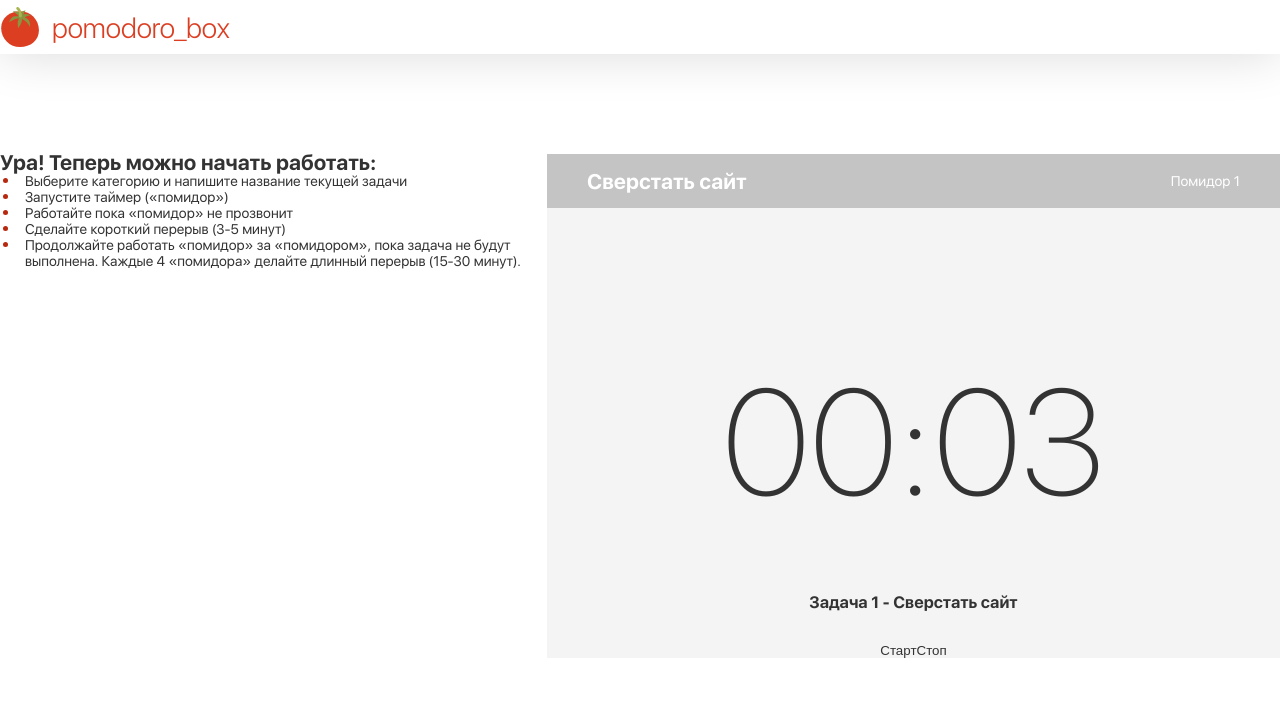
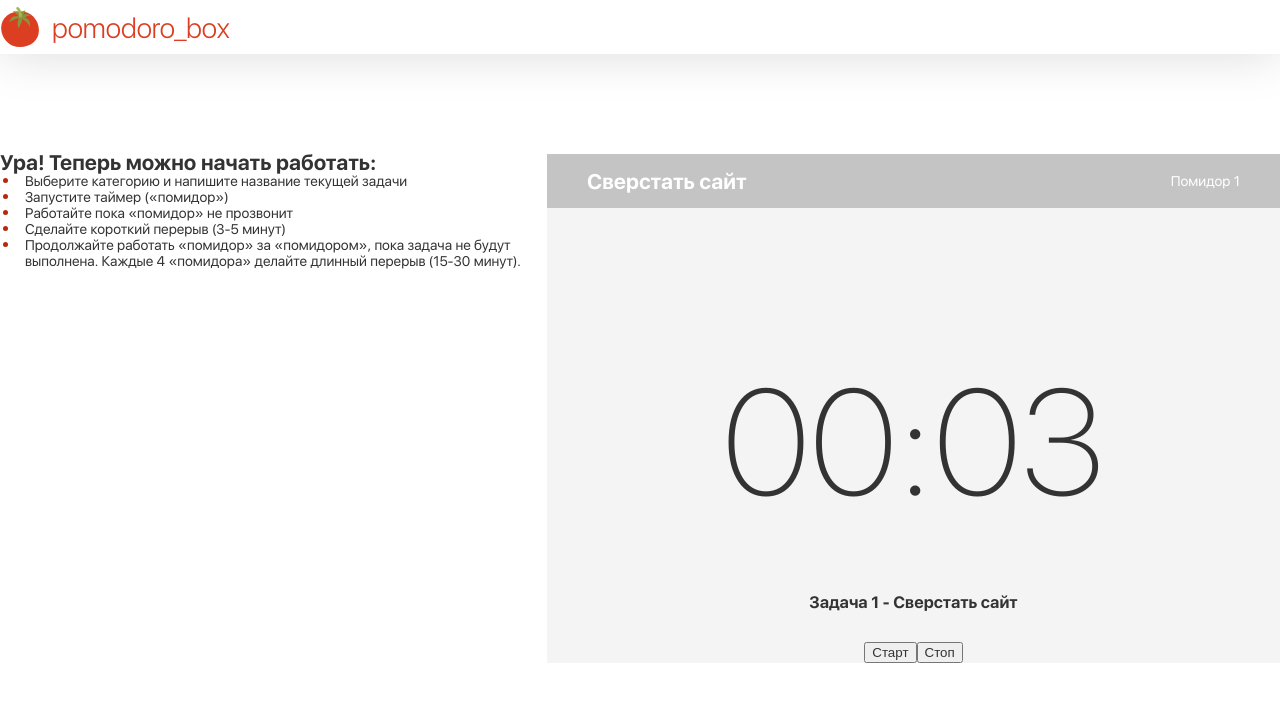
Before and after one commit to valentin-permiakov/pomodoro-app, a React app: page / in a window 1280 px wide. Shown: the top 702 px of the page. Built offline with nearby package versions, Linux system fonts and the light colour scheme.

Commit message:
changed setInterval with setTimeout

```diff
--- a/src/TimerContainer/Timer/Timer.tsx
+++ b/src/TimerContainer/Timer/Timer.tsx
@@ -1,46 +1,67 @@
 /* eslint-disable react-hooks/exhaustive-deps */
-import React, { useState } from 'react';
+import React, { useEffect } from 'react';
 import styles from './timer.scss';
+import { useDispatch, useSelector } from 'react-redux';
+import { RootState } from '../../store/store';
+import {
+  changeBreakStatus,
+  changeMinutes,
+  changeSeconds,
+  changeTimerStatus,
+  initialState,
+} from '../../store/timerSlice';
 
 export function Timer() {
-  const [minutes, setMinutes] = useState(1);
-  const [seconds, setSeconds] = useState(10);
-  let interval: NodeJS.Timeout;
+  const isStarted = useSelector((state: RootState) => state.timer.isStarted);
+  const isBreak = useSelector((state: RootState) => state.timer.isBreak);
+  const minutes = useSelector((state: RootState) => state.timer.minutes);
+  const seconds = useSelector((state: RootState) => state.timer.seconds);
+  const dispatch = useDispatch();
+  let timeOut: NodeJS.Timeout;
 
-  const startTimer = () => {
-    clearInterval(interval);
-    interval = setInterval(() => {
+  const runTimer = (minutes: number, seconds: number) => {
+    timeOut = setTimeout(() => {
       if (seconds > 0) {
-        setSeconds(seconds - 1);
+        dispatch(changeSeconds(seconds - 1));
       }
       if (seconds === 0) {
         if (minutes === 0) {
-          clearInterval(interval);
+          clearTimeout(timeOut);
+          dispatch(changeBreakStatus());
+          dispatch(changeTimerStatus());
+          dispatch(changeMinutes(!isBreak ? 0 : initialState.minutes));
+          dispatch(changeSeconds(!isBreak ? 2 : initialState.seconds));
         } else {
-          setMinutes(minutes - 1);
-          setSeconds(59);
+          dispatch(changeMinutes(minutes - 1));
+          dispatch(changeSeconds(59));
         }
       }
     }, 1000);
   };
 
-  // useEffect(() => {
-  //   interval = setInterval(() => {
-  //     if (seconds > 0) {
-  //       setSeconds(seconds - 1);
-  //     }
-  //     if (seconds === 0) {
-  //       if (minutes === 0) {
-  //         clearInterval(interval);
-  //       } else {
-  //         setMinutes(minutes - 1);
-  //         setSeconds(59);
-  //       }
-  //     }
-  //   }, 1000);
+  const startTimer = () => {
+    clearTimeout(timeOut);
+    dispatch(changeTimerStatus());
+    runTimer(minutes, seconds);
+  };
 
-  //   return () => clearInterval(interval);
-  // });
+  const stopTimer = () => {
+    clearTimeout(timeOut);
+    dispatch(changeTimerStatus());
+  };
+
+  const resetTimer = () => {
+    clearTimeout(timeOut);
+    dispatch(changeTimerStatus());
+    dispatch(changeMinutes(initialState.minutes));
+    dispatch(changeSeconds(initialState.seconds));
+  };
+
+  useEffect(() => {
+    if (isStarted) {
+      runTimer(minutes, seconds);
+    }
+  }, [minutes, seconds]);
 
   return (
     <div className={styles.timer}>
@@ -52,8 +73,8 @@ export function Timer() {
         <span>Задача 1 - </span>Сверстать сайт
       </h3>
       <div className={styles.controlsContainer}>
-        <button onClick={() => startTimer()}>Старт</button>
-        <button>Стоп</button>
+        <button onClick={!isStarted ? startTimer : stopTimer}>Старт</button>
+        <button onClick={resetTimer}>{isBreak ? 'Пропустить' : 'Стоп'}</button>
       </div>
     </div>
   );
--- a/src/TimerContainer/TimerContainer.tsx
+++ b/src/TimerContainer/TimerContainer.tsx
@@ -1,6 +1,6 @@
 import React from 'react';
-// import { Timer } from './Timer';
-import { TimerCopy } from './Timer/TimerCopy';
+import { Timer } from './Timer';
+// import { TimerCopy } from './Timer/TimerCopy';
 import { TimerHeader } from './TimerHeader';
 import styles from './timer-container.scss';
 
@@ -8,7 +8,8 @@ export function TimerContainer() {
   return (
     <section className={styles.container}>
       <TimerHeader />
-      <TimerCopy />
+      {/* <TimerCopy /> */}
+      <Timer />
     </section>
   );
 }
--- a/src/TimerContainer/TimerHeader/TimerHeader.tsx
+++ b/src/TimerContainer/TimerHeader/TimerHeader.tsx
@@ -1,11 +1,17 @@
 import React from 'react';
+import { useSelector } from 'react-redux';
+import { RootState } from '../../store/store';
 import styles from './timer-header.scss';
 
 export function TimerHeader() {
+  // const isStarted = useSelector((state: RootState) => state.timer.isStarted);
+  const isBreak = useSelector((state: RootState) => state.timer.isBreak);
   return (
     <div className={styles.timerHeaderContainer}>
       <h2 className={styles.timerHeader}>Сверстать сайт</h2>
-      <span className={styles.pomodoroCount}>Помидор 1</span>
+      <span className={styles.pomodoroCount}>
+        {isBreak ? 'Перерыв' : 'Помидор'} 1
+      </span>
     </div>
   );
 }
```
